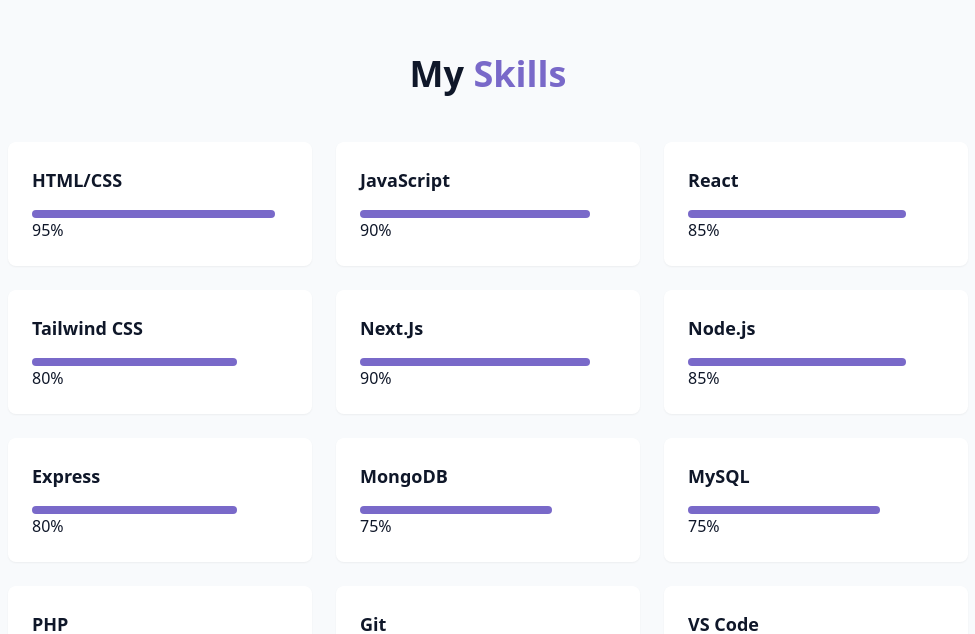
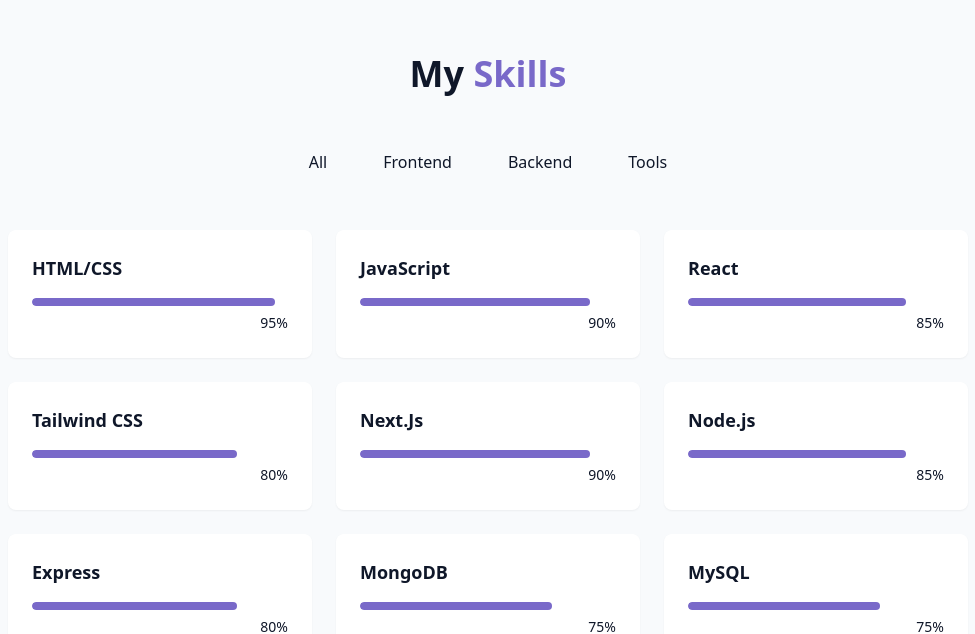
Before and after one commit to cohzyweb/My-Profile, a React (Vite) app: page / in a window 1280 px wide. Shown: the part 1548-2182 px from the top of the page, without its empty margins (152-1127 px from the left). Built offline with nearby package versions, Linux system fonts and the light colour scheme.

Commit message:
Update SkillsSection.jsx

```diff
--- a/src/components/SkillsSection.jsx
+++ b/src/components/SkillsSection.jsx
@@ -1,3 +1,6 @@
+import { useState } from "react";
+import { cn } from '@/lib/utils';
+
 const skills = [
     // Frontend
     { name: "HTML/CSS", level: 95, category: "frontend" },
@@ -18,28 +21,49 @@
     { name: "VS Code", level: 95, category: "tools" }
 ];
 
+const categories = ["all", "frontend", "backend", "tools"];
+
 export const SkillsSection = () => {
-    return <section id="skills" className="py-24 px-4 relative bg-secondary/30">
-        <div className="container mx-auto max-w-5xl">
-            <h2 className="text-3xl md:text-4xl font-bold mb-12 text-center">
-                 My <span className="text-primary"> Skills </span></h2>
+    const [activeCategory, setActiveCategory] = useState("all");
 
-                 <div className="grid grid-cols-1 sm:grid-cols-2 lg:grid-cols-3 gap-6">
-                    {skills.map((skill,key)=>(
+    return (
+        <section id="skills" className="py-24 px-4 relative bg-secondary/30">
+            <div className="container mx-auto max-w-5xl">
+                <h2 className="text-3xl md:text-4xl font-bold mb-12 text-center">
+                    My <span className="text-primary"> Skills </span>
+                </h2>
+
+                <div className="flex flex-wrap justify-center gap-4 mb-12">
+                    {categories.map((category, key) => (
+                        <button key={key}
+                        onClick={() => setActiveCategory(category)}
+                        className={cn("px-5 py-2 rounded-full transition-colors duration-300 capitalize")}>
+                            {category}
+                        </button>
+                    ))}
+                </div>
+
+                <div className="grid grid-cols-1 sm:grid-cols-2 lg:grid-cols-3 gap-6">
+                    {skills.map((skill, key) => (
                         <div key={key} className="bg-card p-6 rounded-lg shadow-xs card-hover">
                             <div className="text-left mb-4">
                                 <h3 className="font-semibold text-lg">{skill.name}</h3>
                             </div>
-                            <div className="w-full bg-secondary/50 h-2 roundd-full overflow-hidden">
-                            <div className="bg-primary h-2 rounded-full origin-left animate-[grow_1.5s_ease-out"
-                            style={{width: skill.level + "%"}} />
+
+                            <div className="w-full bg-secondary/50 h-2 rounded-full overflow-hidden">
+                                <div
+                                    className="bg-primary h-2 rounded-full origin-left animate-[grow_1.5s_ease-out]"
+                                    style={{ width: skill.level + "%" }}
+                                />
                             </div>
-                            <div>
-                                <span>{skill.level}%</span>
+
+                            <div className="text-right mt-1">
+                                <span className="text-sm text-muted-foreground">{skill.level}%</span>
                             </div>
                         </div>
                     ))}
-                 </div>
-        </div>
-    </section>;
+                </div>
+            </div>
+        </section>
+    );
 };
```
